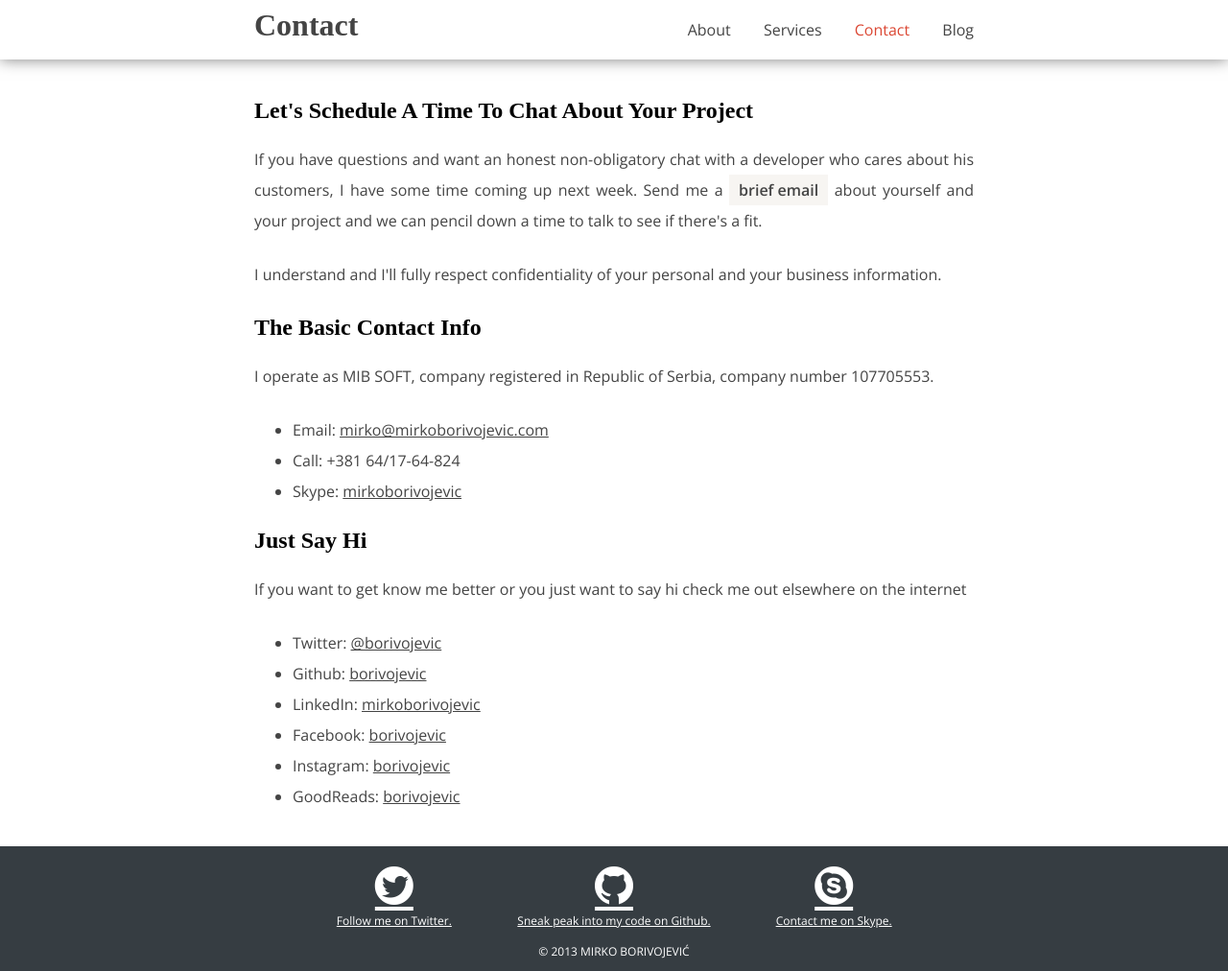
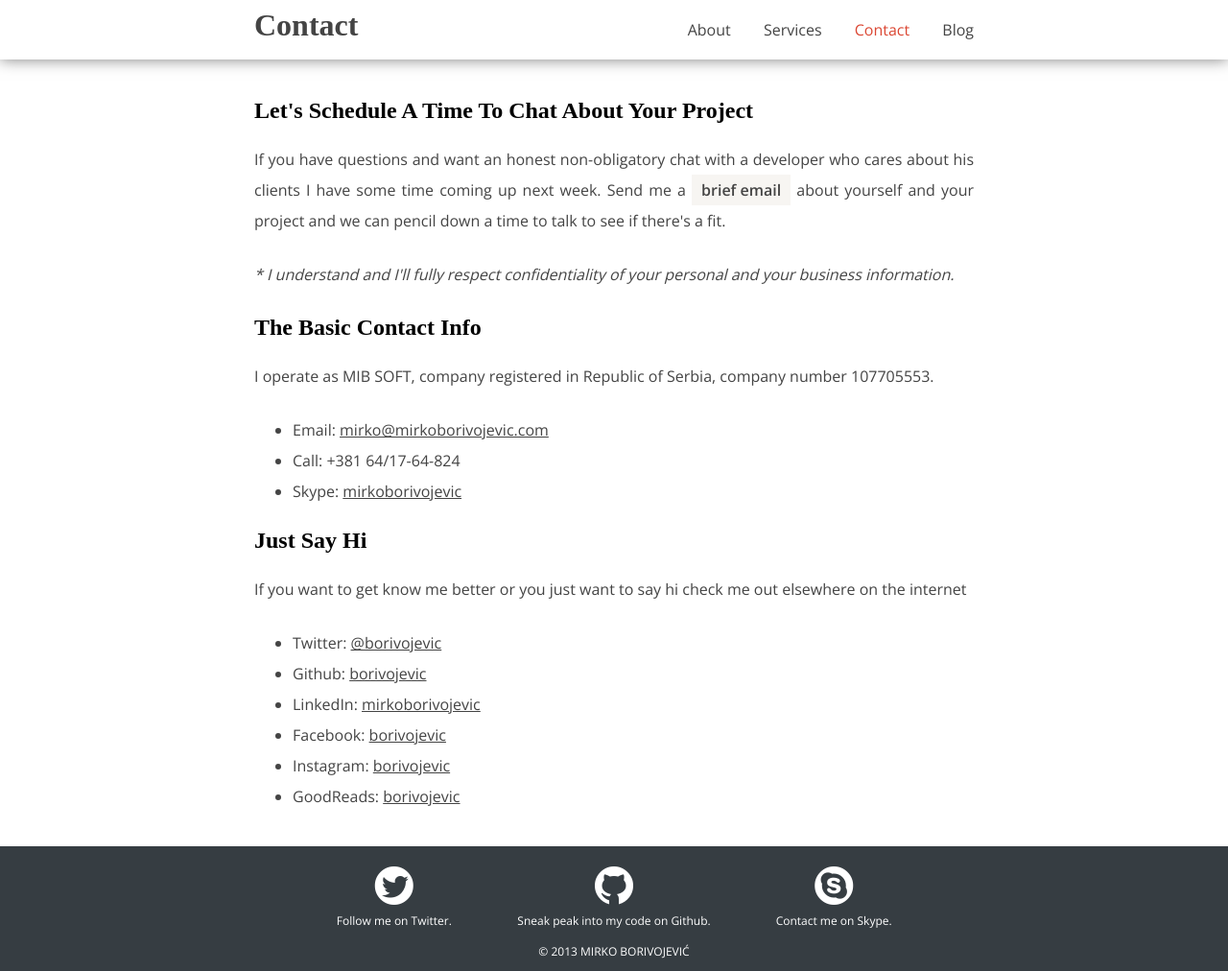
Before and after one commit to borivojevic/borivojevic.github.com, a Jekyll site: the page built from contact.html, in a window 1280 px wide and 1012 px high. Shown: the whole window at 96% size. Built offline with Jekyll 4.4.1, drawn with Linux system fonts in a browser that asks for light colours; some web fonts are replaced; Markdown is read by kramdown in place of the engine named in the settings.

Commit message:
Minor copy fixes

```diff
--- a/contact.html
+++ b/contact.html
@@ -7,8 +7,8 @@ title: Contact
     <article>
         <section>
             <h2>Let's Schedule A Time To Chat About Your Project</h2>
-            <p>If you have questions and want an honest non-obligatory chat with a developer who cares about his customers, I have some time coming up next week. Send me a <a class="action" href="mailto:mirko@mirkoborivojevic.com">brief email</a> about yourself and your project and we can pencil down a time to talk to see if there's a fit.</p>
-            <p>I understand and I'll fully respect confidentiality of your personal and your business information.</p>
+            <p>If you have questions and want an honest non-obligatory chat with a developer who cares about his clients I have some time coming up next week. Send me a <a class="action" href="mailto:mirko@mirkoborivojevic.com">brief email</a> about yourself and your project and we can pencil down a time to talk to see if there's a fit.</p>
+            <p class="hint">* I understand and I'll fully respect confidentiality of your personal and your business information.</p>
         </section>
 
         <section>
--- a/css/main.css
+++ b/css/main.css
@@ -203,6 +203,9 @@ section p.hint {
 	font-size: 12px;
 	margin: 0;
 }
+#footer a {
+	text-decoration: none;
+}
 
 @media screen and (min-device-width: 768px) and (max-device-width: 1279px) {
 	section.photo {
```
